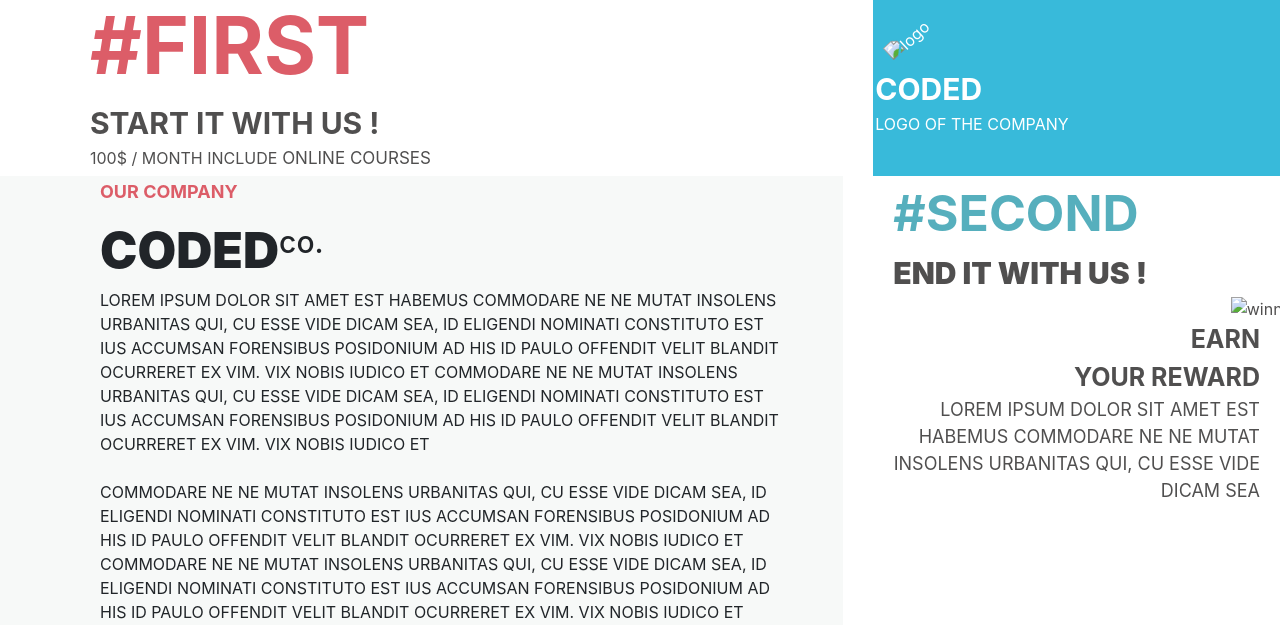
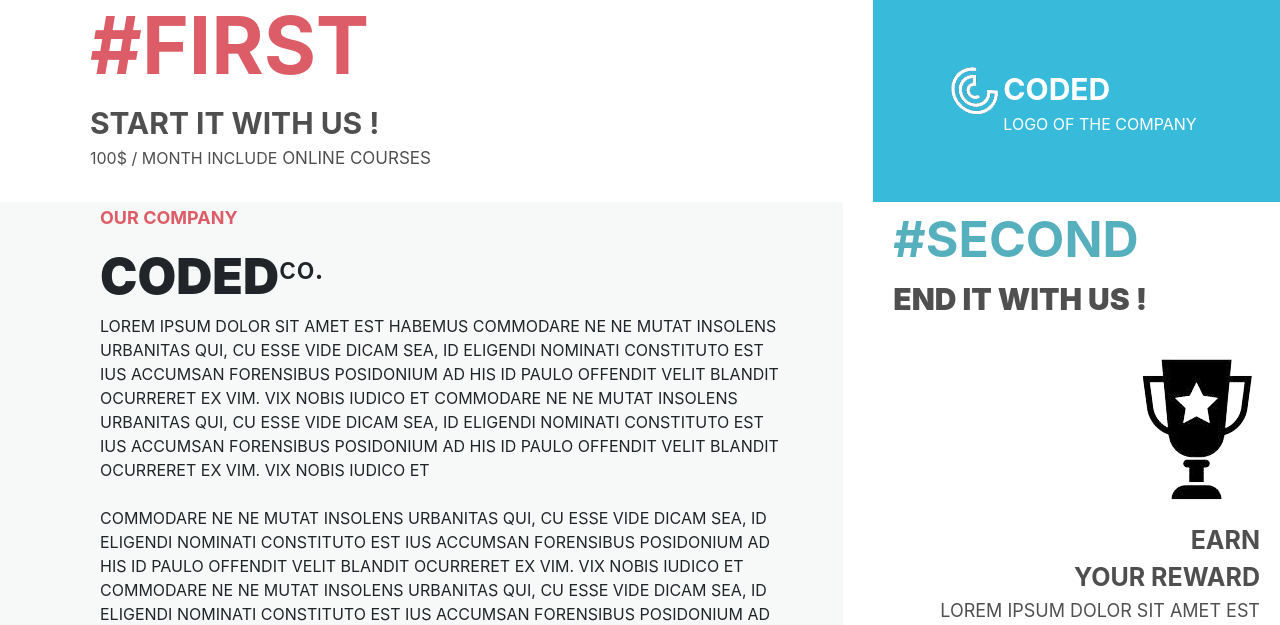
Before and after one commit to priyeshpadiya8201/layout-3, a plain HTML site: page index.html in a window 1280 px wide. Shown: the part 617-1242 px from the top of the page. Drawn offline with Linux system fonts and the light colour scheme; files whose address does not match are found by name.

Commit message:
Add files via upload

```diff
--- a/index.html
+++ b/index.html
@@ -73,7 +73,7 @@
                         <div class="right_section_contain">
                        <div style="display: flex;">
                         <div style="margin-top: 35px;">
-                            <img src="C:\Users\padiy\OneDrive\Desktop\layout-3\logo.jpg" alt="logo" width="190px" height="130px" style="transform: rotate(317deg);padding-left:13px"><br>
+                            <img src="C:\Users\padiy\OneDrive\Desktop\layout-3\logo.png" alt="logo" width="190px" height="130px" style="transform: rotate(317deg);padding-left:13px"><br>
                         </div>
                         <div style="padding-top: 70px; margin-left:-60px">
                            <span style="font-size: 30px;"><b>CODED</b></span><br>
@@ -103,7 +103,7 @@
                                         <span style="color:#56AFBD;font-size:50px;font-weight:700">#SECOND</span><BR>
                                         <span style="font-size: 30px;font-weight:700"><b>END IT WITH US !</b></span>
                                       <div style="text-align: right;">
-                                     <img src="C:\Users\padiy\OneDrive\Desktop\layout-3\tropy.png" alt="winner" style="margin-right:-38px;"><br>
+                                     <img src="C:\Users\padiy\OneDrive\Desktop\layout-3\trophy.png" alt="winner" style="margin-right:-38px;"><br>
                                         <span style="font-size: 25px;font-weight:700;">EARN</span><br>
                                         <span style="font-size: 25px;font-weight:700;">YOUR REWARD</span><br>
                                         <span style="font-size: 18px;">LOREM IPSUM DOLOR SIT AMET EST HABEMUS COMMODARE NE NE MUTAT INSOLENS URBANITAS QUI, CU ESSE VIDE DICAM SEA</span>
```
